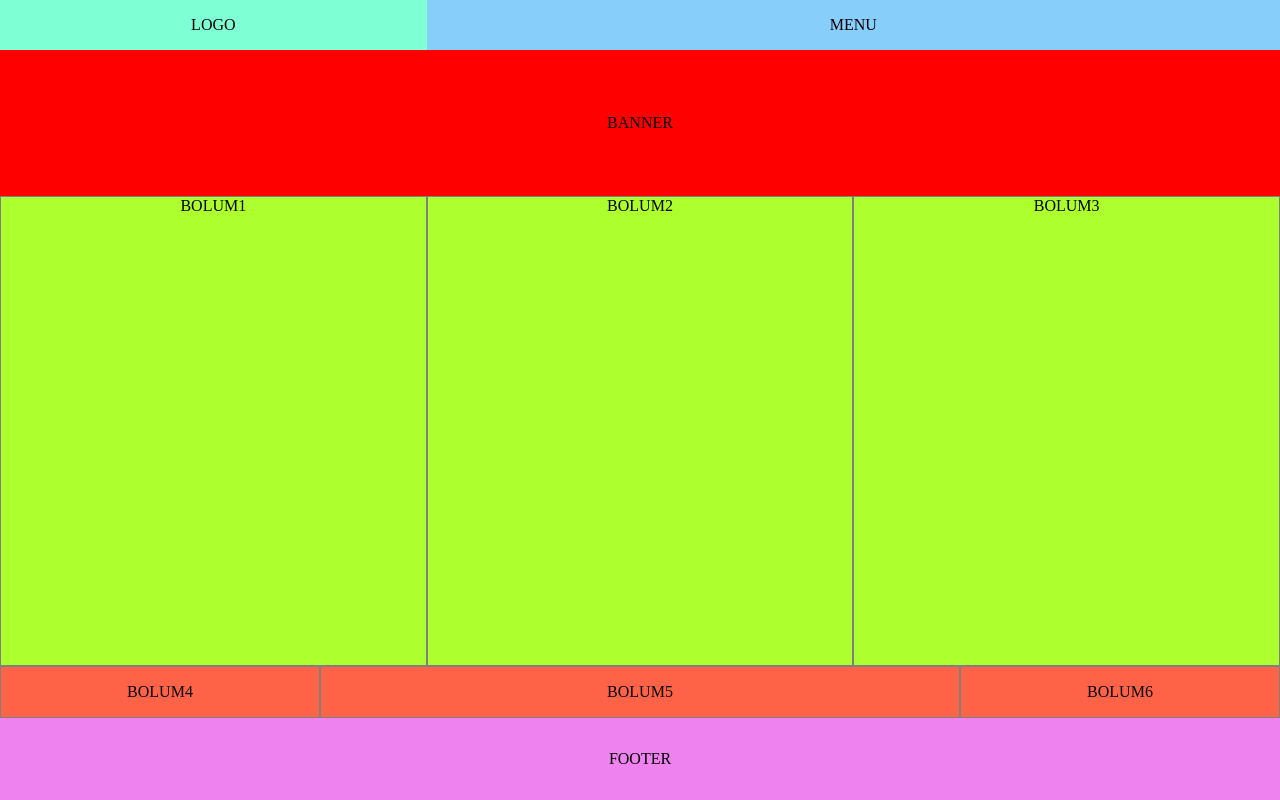
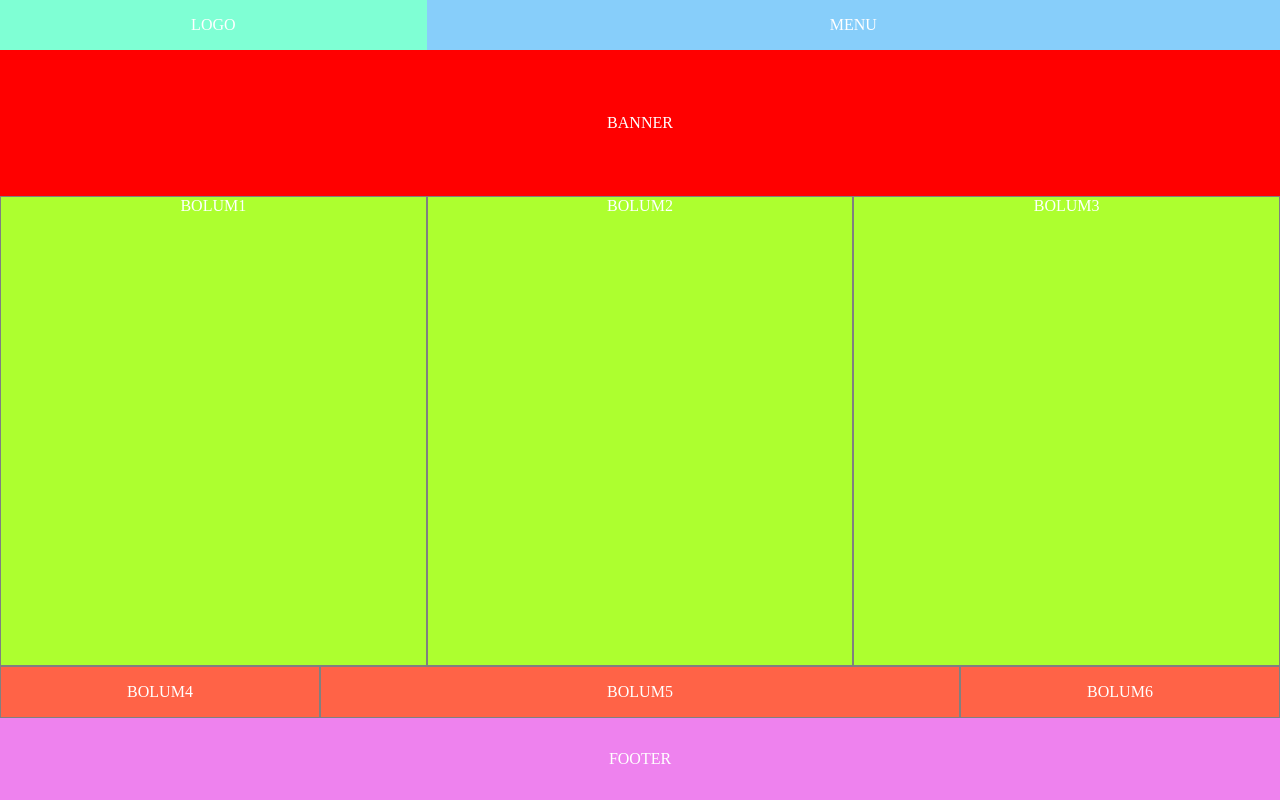
Before and after one commit to KerimeAbanoz/flex-grid, a plain HTML site: page index.html in a window 1280 px wide. Drawn offline with Linux system fonts and the light colour scheme.

Commit message:
all done

```diff
--- a/index.html
+++ b/index.html
@@ -5,22 +5,38 @@
     <meta http-equiv="X-UA-Compatible" content="IE=edge" />
     <meta name="viewport" content="width=device-width, initial-scale=1.0" />
     <link rel="stylesheet" href="style.css" />
-    <title>Responsive Page</title>
+    <title>Flex Grid</title>
   </head>
   <body>
-    <div class="container">
+    <header class="container">
       <div class="row">
-        <div class="logo col-4">LOGO</div>
-        <div class="menu col-8">MENU</div>
-        <div class="banner col-12">BANNER</div>
-        <div class="bolum1 col-4">BOLUM1</div>
-        <div class="bolum2 col-4">BOLUM2</div>
-        <div class="bolum3 col-4">BOLUM3</div>
-        <div class="bolum4 col-3">BOLUM4</div>
-        <div class="bolum5 col-6">BOLUM5</div>
-        <div class="bolum6 col-3">BOLUM6</div>
-        <div class="footer col-12">FOOTER</div>
+        <div class="col-4 logo">LOGO</div>
+        <div class="col-8 menu">MENU</div>
       </div>
-    </div>
+    </header>
+
+    <section class="container">
+      <div class="row">
+        <div class="col-12 banner">BANNER</div>
+      </div>
+    </section>
+
+    <section class="container">
+      <div class="row">
+        <div class="col-4 bol1">BOLUM1</div>
+        <div class="col-4 bol2">BOLUM2</div>
+        <div class="col-4 bol3">BOLUM3</div>
+      </div>
+    </section>
+
+    <section class="container">
+      <div class="row">
+        <div class="col-3 bol4">BOLUM4</div>
+        <div class="col-6 bol5">BOLUM5</div>
+        <div class="col-3 bol6">BOLUM6</div>
+      </div>
+    </section>
+
+    <footer class="col-12 footer">FOOTER</footer>
   </body>
 </html>
--- a/style.css
+++ b/style.css
@@ -1,64 +1,22 @@
+/* https://flex-grid-cw.netlify.app/ */
+
 * {
   box-sizing: border-box;
+  padding: 0rem;
+  margin: 0;
+  text-align: center;
+  color: white;
+  font-size: 1rem;
 }
-body {
-  width: 100%;
-  height: 100vh;
-  margin: 0px;
-}
+
 .container {
   width: 100%;
-  /* height: 100%;
-  margin: 0px;
-  background-color: black; */
 }
 
 .row {
   display: flex;
   flex-wrap: wrap;
-  text-align: center;
-  /* margin: 0px; */
-  /* justify-content: center; */
-  /* flex-wrap: nowrap; */
 }
-
-.logo {
-  padding: 1rem;
-  background-color: #7fffd4;
-}
-
-.menu {
-  padding: 1rem;
-  background-color: #87cefa;
-}
-
-.banner {
-  padding: 4rem;
-  background-color: #ff0000;
-}
-
-.bolum1,
-.bolum2,
-.bolum3 {
-  height: calc(100vh - 330px);
-  border: 1px solid grey;
-  background-color: #adff2e;
-}
-
-.bolum4,
-.bolum5,
-.bolum6 {
-  padding: 1rem;
-  border: 1px solid grey;
-  background-color: #ff6347;
-}
-
-.footer {
-  padding: 2rem;
-  background-color: #ee82ee;
-}
-
-/*! col genişlikleri */
 
 .col-1 {
   width: 8.333333%;
@@ -107,3 +65,37 @@ body {
 .col-12 {
   width: 100%;
 }
+
+.logo {
+  background-color: aquamarine;
+  padding: 1rem;
+}
+.menu {
+  background-color: lightskyblue;
+  padding: 1rem;
+}
+
+.banner {
+  padding: 4rem;
+  background-color: red;
+}
+.bol1,
+.bol2,
+.bol3 {
+  background-color: greenyellow;
+  height: calc(100vh - 330px);
+  border: 1px solid grey;
+}
+
+.bol4,
+.bol5,
+.bol6 {
+  background-color: tomato;
+  padding: 1rem;
+  border: 1px solid grey;
+}
+
+.footer {
+  background-color: violet;
+  padding: 2rem;
+}
```
